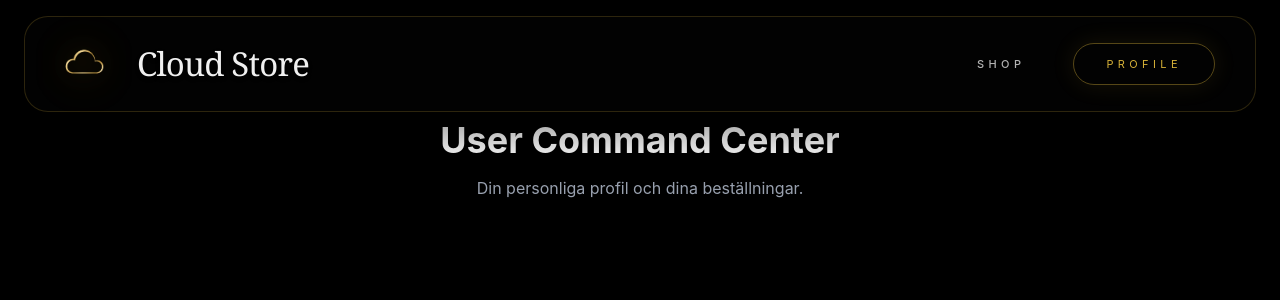
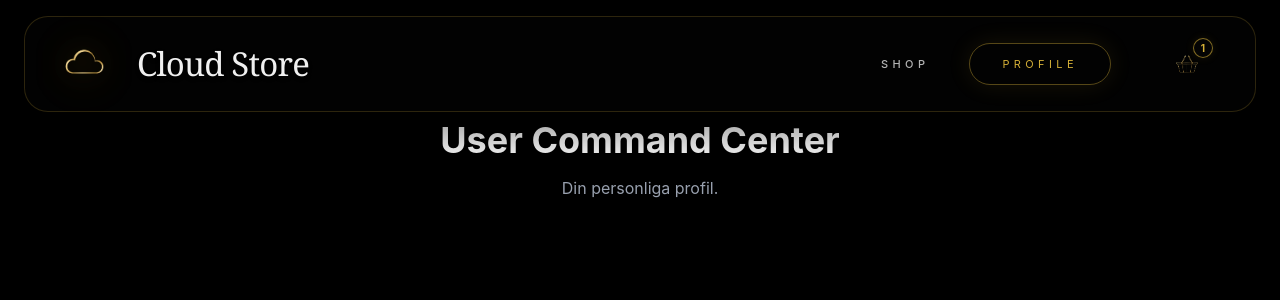
Before and after one commit to MissJacobi/CloudStore, a React (Vite) app: page /profile in a window 1280 px wide. Shown: the top 300 px of the page. Built offline with nearby package versions, Linux system fonts and the light colour scheme.

Commit message:
feat: add AuthModal component for user authentication with login and signup functionality

```diff
--- /dev/null
+++ b/src/components/AuthModal.jsx
@@ -0,0 +1,109 @@
+import React, {useState}from "react";
+
+const AuthModal = ({isOpen, onClose}) => {
+    const [authMode, setAuthMode] = useState('login');
+    const [formData, setFormData] = useState({
+        firstName: '',
+        lastName: '',
+        email: '',
+        password: ''
+    });
+    if (!isOpen) return null;
+
+    const handleChange = (e) => {
+        const {name, value} = e.target;
+        setFormData(prevState => ({
+            ...prevState,
+            [name]: value
+        }));
+    }
+
+    const handleSubmit = (e) => {
+        e.preventDefault();
+        console.log("Date to backend:", formData);
+    };
+
+    return(
+        <div className="fixed inset-0 z-[200] flex items-center justify-center p-4">
+            <div className="absolute inset-0 bg-black/60 backdrop-blur-sm" onClick={onClose}/>
+
+            <div className="relative w-full max-w-md bg-[#050505]/80 backdrop-blur-2xl border border-[#d4af37]/30 p-10 rounded-[2.5rem] shadow-[0_0_50px_rgba(0,0,0,1)] transition-all">
+                <button onClick={onClose} className="absolute top-6 right-6 text-white/40 hover:text-white transiton-colors">
+                    x
+                </button>
+                <div className="text-center mb-8">
+                    <h2 className="text-3xl font-serif text-white mb-2 italic">
+                        {authMode === 'login' ? 'Welcome Back' : 'Join the Orbit'}
+                    </h2>
+                    <p className="text-[#d4af37]/60 text-[10px] uppercase tracking-[0.3rem]">
+                    {authMode === 'login' ? 'Enter the nebula' : 'Start your celestial journey'}
+                    </p>
+                </div>
+
+                <form className="space-y-5" onSubmit={(e) => e.preventDefault()}>
+                    {authMode === 'signup' && (
+                        <div className="flex gap-4 animate-in fade-in slide-in-from-top-2 duration-300">
+                            <div className="flex-1">
+                                <label className="block text-[10px] uppercase tracking-widest text-gray-400 mb-2 ml-1">First name</label>
+                                <input
+                                    type="text"
+                                    name="firstName"
+                                    className="w-full bg-white/5 border border-white/10 rounded-full px-6 py-3 text-white focus:outline-none focus:border-[#d4af37]/50"
+                                    placeholder="Cassiopeia"
+                                    required
+                                    />
+                            </div>
+
+                            <div className="flex-1">
+                                <label className="block text-[10px] uppercase tracking-widest text-gray-400 mb-2 ml-1">Last name</label>
+                                <input
+                                    type="text"
+                                    name="lastName"
+                                    className="w-full bg-white/5 border border-white/10 rounded-full px-6 py-3 text-white focus:outline-none focus:border-[#d4af37]/50"
+                                    placeholder="Stars"
+                                    required
+                                    />
+                            </div>
+                        </div>
+                    )}
+                    <div>
+                        <label className="block text-[10px] uppercase tracking-widest text-gray-400 mb-2 ml-1">Email</label>
+                        <input
+                            type="email"
+                            name="email"
+                            className="w-full bg-white/5 border border-white/10 rounded-full px-6 py-3 text-white focus:outline-none focus:border-[#d4af37]/50"
+                            placeholder="cassiopeia-star@galaxy.com"
+                            required
+                        />
+                    </div>
+
+                    <div>
+                        <label className="block text-[10px] uppercase tracking-widest text-gray-400 mb-2 ml-1">Password</label>
+                        <input
+                            type="password"
+                            name="password"
+                            className="w-full bg-white/5 border border-white/10 rounded-full px-6 py-3 text-white focus:outline-none focus:border-[#d4af37]/50"
+                            placeholder="********"
+                            required
+                        />
+                    </div>
+
+                    <button type="submit" className="w-full bg-[#d4af37] text-blsck font-bold py-4 rounded-full uppercase tracking-widest text-xs hover:bg-[#f3e5ab] transition-all shadow-[0_10px_30px_rgba(212,175,55,0.2)] mt-4">
+                        {authMode === 'login' ? 'Login to Orbit' : 'Create Access Key'}
+                    </button>
+                    <div className="mt-8 text-center text-[11px] tracking-wide text-gray-500">
+                        {authMode == 'login' ? (
+                            <p>New explorer? <span onClick={() => setAuthMode('signup')} className="text-[#d4af37] cursor-pointer hover:underline"> Create an account</span> </p>
+                        ) : (
+                            <p>Alreday an explorer? <span onClick={() => setAuthMode('login')} className="text-[#d4af37] cursor-pointer hover:underline">Login here</span></p>
+                        )}
+                    </div>
+
+                </form>
+            </div>
+        </div>
+
+    );
+};
+
+export default AuthModal;
--- a/src/components/Header.jsx
+++ b/src/components/Header.jsx
@@ -1,8 +1,15 @@
+import React, {useState} from 'react';
 import Logo from './Logo';
 import { Link } from 'react-router-dom';
+import AuthModal from './AuthModal';
+import cartIcon from '../assets/cartIcon.png'
 
 const Header = () => {
+    const [isAuthOpen, setIsAuthOpen] = useState(false);
+    const [cartCount, setCartCount] = useState(1);
+
   return (
+    <>
     <header className="fixed top-4 left-0 w-full z-[100] px-6">
       <div className="max-w-7xl mx-auto h-24 px-10 flex items-center justify-between
                       bg-[#050505]/40 backdrop-blur-2xl
@@ -15,21 +22,42 @@ const Header = () => {
         </Link>
 
         {/* Navbar */}
-        <nav className="flex items-center gap-12">
+        <nav className="relative flex items-center gap-10">
           <Link to="/" className="text-[11px] tracking-[0.4em] uppercase text-white/70 hover:text-[#f3e5ab] transition-colors font-medium">
             Shop
           </Link>
 
-          <Link
-            to="/profile"
-            className="text-[11px] tracking-[0.4em] uppercase border border-[#d4af37]/40 px-8 py-3 rounded-full text-[#d4af37] hover:bg-[#d4af37]/10 hover:border-[#d4af37]/80 transition-all duration-500 shadow-[0_0_25px_rgba(212,175,55,0.1)]"
-          >
-            Profile
-          </Link>
+            <button
+                onClick={() => setIsAuthOpen(true)}
+                className="text-[11px] tracking-[0.4em] uppercase border border-[#d4af37]/40 px-8 py-3 rounded-full text-[#d4af37] hover:bg-[#d4af37]/10 hover:border-[#d4af37]/80 transition-all duration-500 shadow-[0_0_25px_rgba(212,175,55,0.1)]">
+                Profile
+            </button>
+
+            <Link
+                to="/cart"
+                className='relative flex items-center ml-2 hover:opacity-80 transition-opacity'>
+                <img
+                src={cartIcon}
+                alt="Cart"
+                className='w-14 h-14 object-contain'/>
+
+                   {cartCount > 0 && (
+                    <span className='absolute top-[2px] right-[2px]
+                                    bg-[#050505]/80 backdrop-blur-md
+                                    border border-[#d4af37]/60
+                                    w-5 h-5 flex items-center justify-center
+                                    rounded-full shadow-[0_0_10px_rgba(212,175,55,0.1)]'>
+                        <span className='text-[10px] font-bold text-[#d4af37] leading-none select-none'>
+                            {cartCount > 99 ? '99+' : cartCount}
+                        </span>
+                    </span>
+                     )}
+            </Link>
         </nav>
-
       </div>
+      <AuthModal isOpen={isAuthOpen} onClose={() => setIsAuthOpen(false)} />
     </header>
+    </>
   );
 };
 
--- a/src/features/profile/ProfilePage.jsx
+++ b/src/features/profile/ProfilePage.jsx
@@ -2,7 +2,7 @@ const ProfilePage = () => {
   return (
     <div className="p-10 flex flex-col items-center">
       <h1 className="text-4xl font-bold text-rose-gold mb-4">User Command Center</h1>
-      <p className="text-gray-400">Din personliga profil och dina beställningar.</p>
+      <p className="text-gray-400">Din personliga profil.</p>
     </div>
   );
 };
```
Also changed, not shown: src/assets/cartIcon.png (added).
